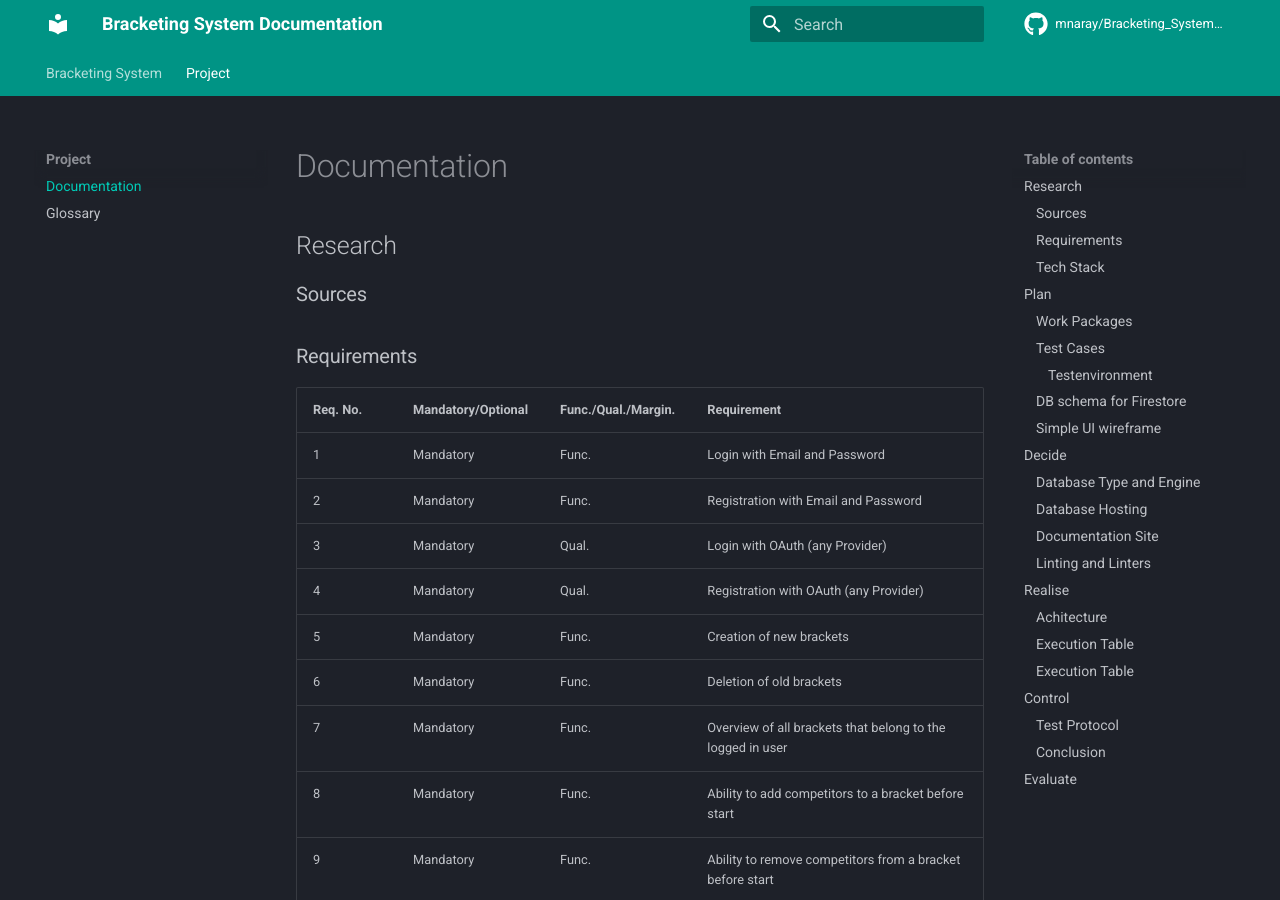
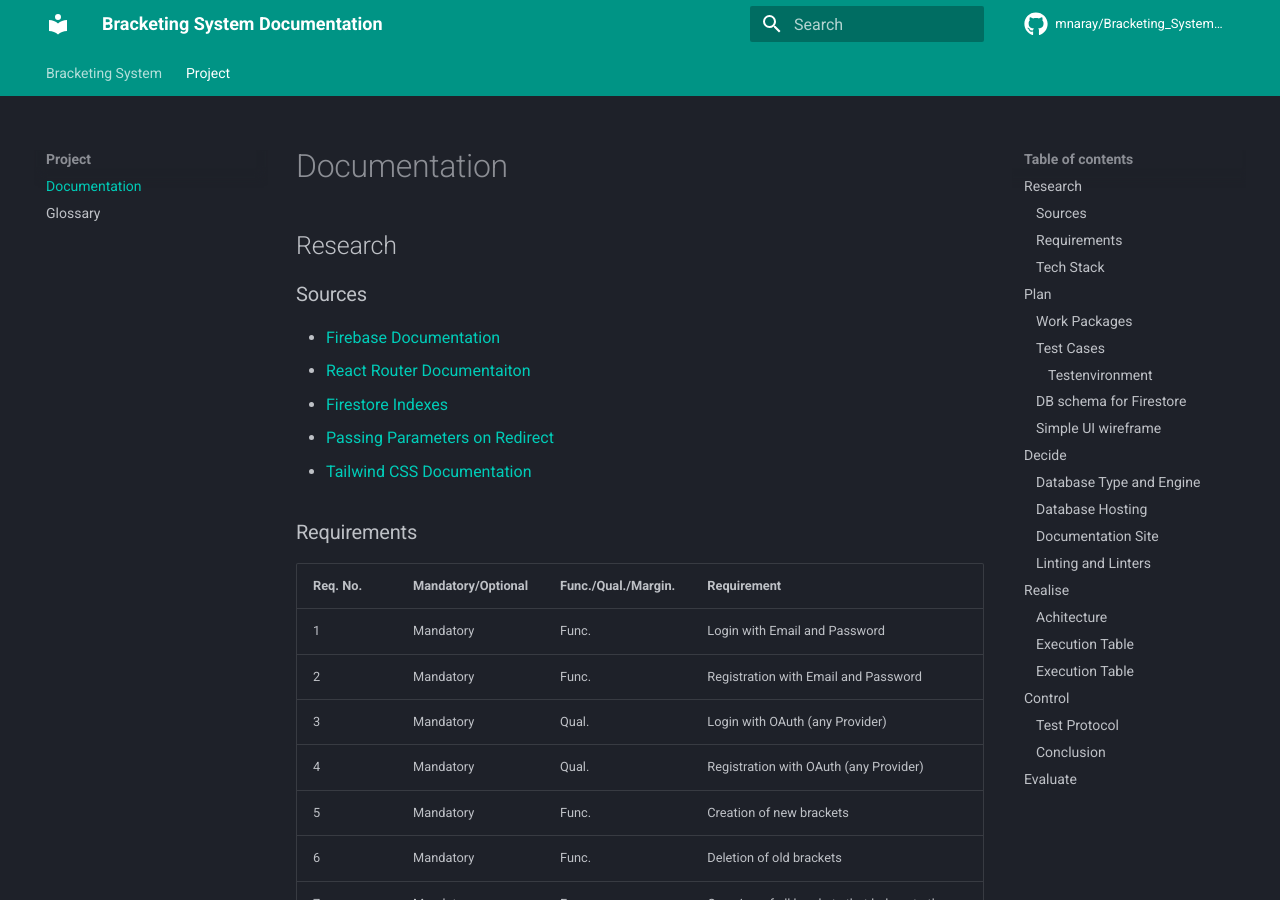
Before and after one commit to mnaray/Bracketing_System_Docs, an MkDocs documentation site: the page built from docs/project/documentation.md, in a window 1280 px wide and 900 px high. Built offline with MkDocs 1.6.1 and Material for MkDocs 9.7.7, drawn with Linux system fonts in a browser that asks for light colours; comment, search, counter and statistics services are not loaded.

Commit message:
add sources to project

```diff
--- a/docs/project/documentation.md
+++ b/docs/project/documentation.md
@@ -3,6 +3,12 @@
 ## Research
 
 ### Sources
+
+- [Firebase Documentation](https://firebase.google.com/docs)
+- [React Router Documentaiton](https://reactrouter.com/en/main)
+- [Firestore Indexes](https://stackoverflow.com/questions/53790175/why-does-this-firestore-query-require-an-index)
+- [Passing Parameters on Redirect](https://stackoverflow.com/questions/72017435/how-can-i-pass-parameters-to-route-with-navigate-function-in-react)
+- [Tailwind CSS Documentation](https://tailwindcss.com/docs/installation)
 
 ### Requirements
 
```
